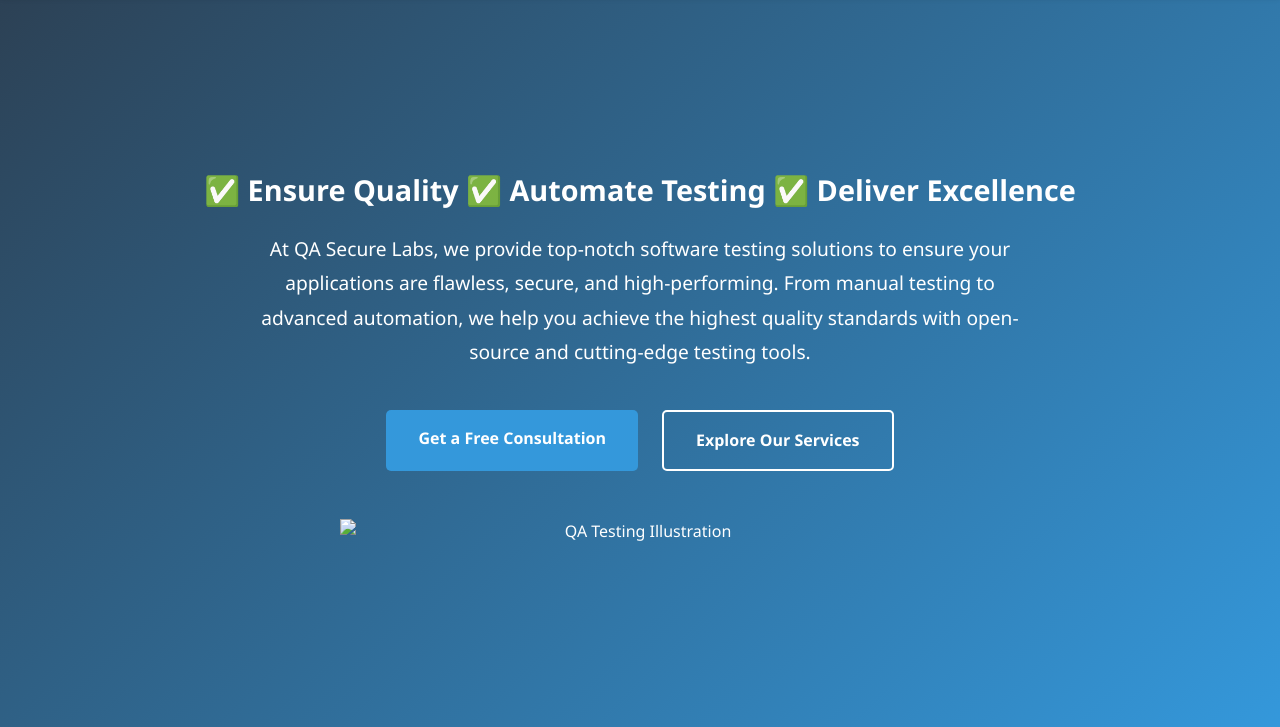
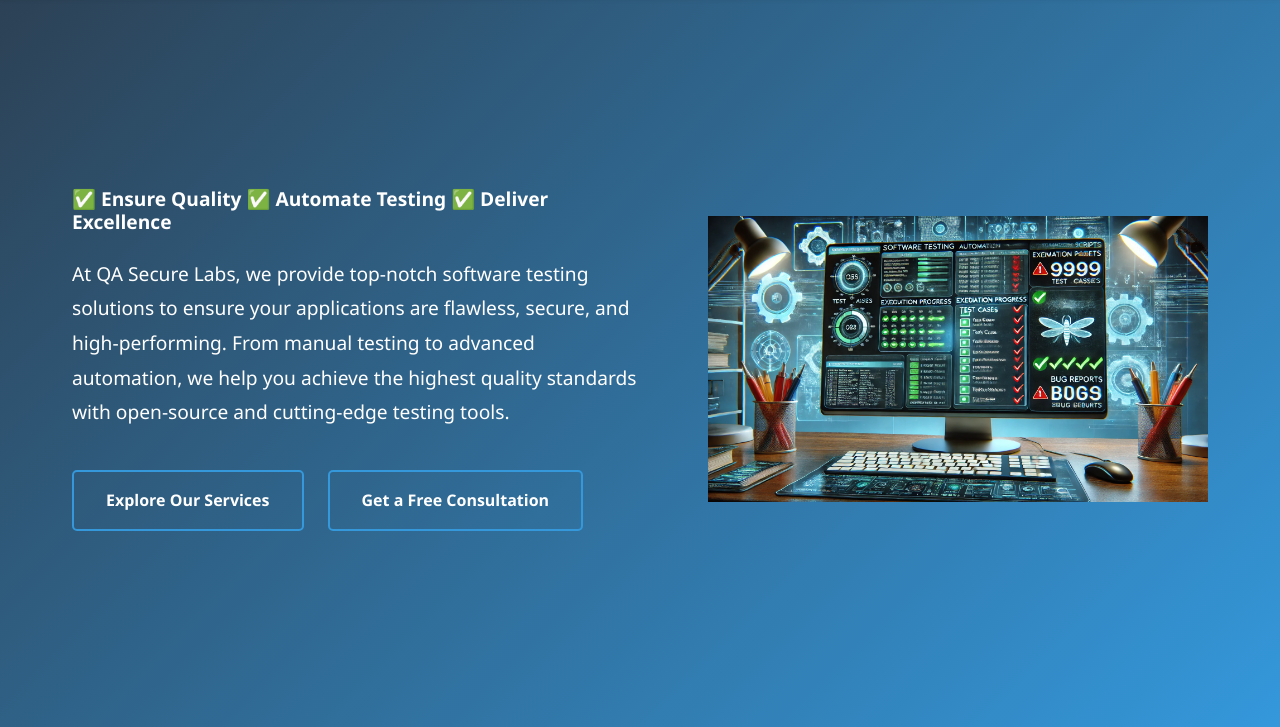
Before and after one commit to naikansarbasha/quality-testing-hub, a plain HTML site: page index.html in a window 1280 px wide. Shown: the part 73-800 px from the top of the page. Drawn offline with Linux system fonts and the light colour scheme.

Commit message:
Update hero section layout and button styles

```diff
--- a/css/styles.css
+++ b/css/styles.css
@@ -90,35 +90,52 @@
     max-width: 1200px;
     margin: 0 auto;
     padding: 0 2rem;
-    text-align: center;
+    display: flex;
+    align-items: center;
+    justify-content: space-between;
+    gap: 4rem;
     position: relative;
     z-index: 2;
 }
 
+.hero-text {
+    flex: 1;
+    text-align: left;
+    animation: fadeInRight 1s ease-out;
+}
+
 .hero h1 {
-    font-size: 1.8rem;
+    font-size: 1.2rem;
     margin-bottom: 1.5rem;
     line-height: 1.2;
-    animation: fadeInDown 1s ease-out;
 }
 
 .hero p {
     font-size: 1.2rem;
     margin-bottom: 2.5rem;
-    max-width: 800px;
-    margin-left: auto;
-    margin-right: auto;
     line-height: 1.8;
-    animation: fadeInUp 1s ease-out;
+    animation: fadeInRight 1s ease-out 0.3s;
+    animation-fill-mode: both;
 }
 
 .hero-buttons {
     display: flex;
     gap: 1.5rem;
-    justify-content: center;
-    margin-bottom: 3rem;
-    animation: fadeInUp 1s ease-out 0.3s;
+    margin-bottom: 0;
+    animation: fadeInRight 1s ease-out 0.6s;
     animation-fill-mode: both;
+}
+
+.hero-image {
+    flex: 1;
+    max-width: 500px;
+    animation: fadeInLeft 1s ease-out;
+}
+
+.hero-image img {
+    width: 100%;
+    height: auto;
+    display: block;
 }
 
 .cta-button {
@@ -128,61 +145,52 @@
     border-radius: 5px;
     font-weight: 600;
     transition: all 0.3s ease;
+    text-align: center;
 }
 
 .cta-button.primary {
-    background-color: #3498db;
+    background-color: transparent;
     color: #fff;
+    border: 2px solid #3498db;
 }
 
 .cta-button.secondary {
     background-color: transparent;
     color: #fff;
-    border: 2px solid #fff;
+    border: 2px solid #3498db;
 }
 
 .cta-button.primary:hover {
-    background-color: #2980b9;
+    background-color: #3498db;
     transform: translateY(-2px);
 }
 
 .cta-button.secondary:hover {
-    background-color: rgba(255, 255, 255, 0.1);
+    background-color: #fff;
+    color: #2c3e50;
+    border: 2px solid #3498db;
     transform: translateY(-2px);
 }
 
-.hero-image {
-    max-width: 600px;
-    margin: 0 auto;
-    animation: fadeInUp 1s ease-out 0.6s;
-    animation-fill-mode: both;
-}
-
-.hero-image img {
-    width: 100%;
-    height: auto;
-    display: block;
-}
-
-@keyframes fadeInDown {
+@keyframes fadeInRight {
     from {
         opacity: 0;
-        transform: translateY(-20px);
+        transform: translateX(-20px);
     }
     to {
         opacity: 1;
-        transform: translateY(0);
+        transform: translateX(0);
     }
 }
 
-@keyframes fadeInUp {
+@keyframes fadeInLeft {
     from {
         opacity: 0;
-        transform: translateY(20px);
+        transform: translateX(20px);
     }
     to {
         opacity: 1;
-        transform: translateY(0);
+        transform: translateX(0);
     }
 }
 
--- a/index.html
+++ b/index.html
@@ -37,14 +37,16 @@
     <!-- Hero Section -->
     <section class="hero">
         <div class="hero-content">
-            <h1>✅ Ensure Quality ✅ Automate Testing ✅ Deliver Excellence</h1>
-            <p>At QA Secure Labs, we provide top-notch software testing solutions to ensure your applications are flawless, secure, and high-performing. From manual testing to advanced automation, we help you achieve the highest quality standards with open-source and cutting-edge testing tools.</p>
-            <div class="hero-buttons">
-                <a href="#contact" class="cta-button primary">Get a Free Consultation</a>
-                <a href="#services" class="cta-button secondary">Explore Our Services</a>
+            <div class="hero-text">
+                <h1>✅ Ensure Quality ✅ Automate Testing ✅ Deliver Excellence</h1>
+                <p>At QA Secure Labs, we provide top-notch software testing solutions to ensure your applications are flawless, secure, and high-performing. From manual testing to advanced automation, we help you achieve the highest quality standards with open-source and cutting-edge testing tools.</p>
+                <div class="hero-buttons">
+                    <a href="#services" class="cta-button secondary">Explore Our Services</a>
+                    <a href="#contact" class="cta-button primary">Get a Free Consultation</a>
+                </div>
             </div>
             <div class="hero-image">
-                <img src="images/hero-illustration.svg" alt="QA Testing Illustration">
+                <img src="images/hero-illustration.png" alt="QA Testing Illustration">
             </div>
         </div>
     </section>
```
Also changed, not shown: images/hero-illustration.png (added).
